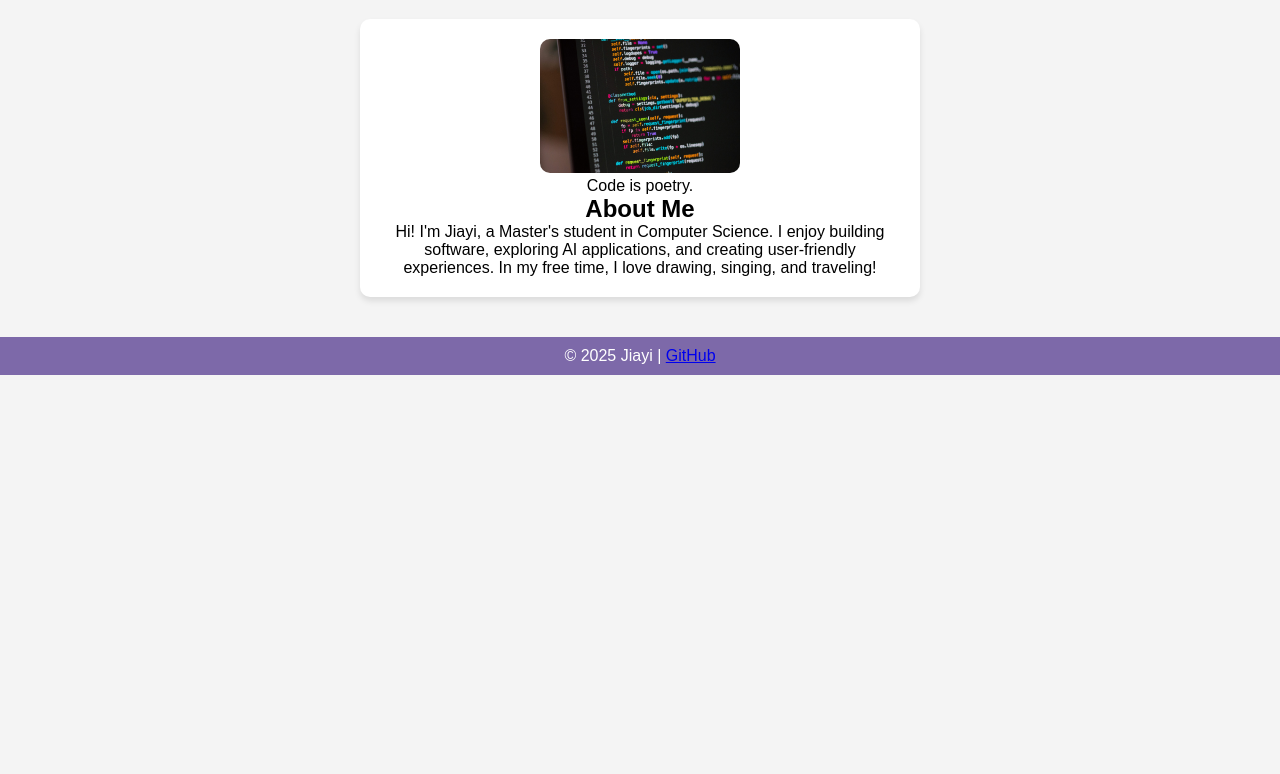
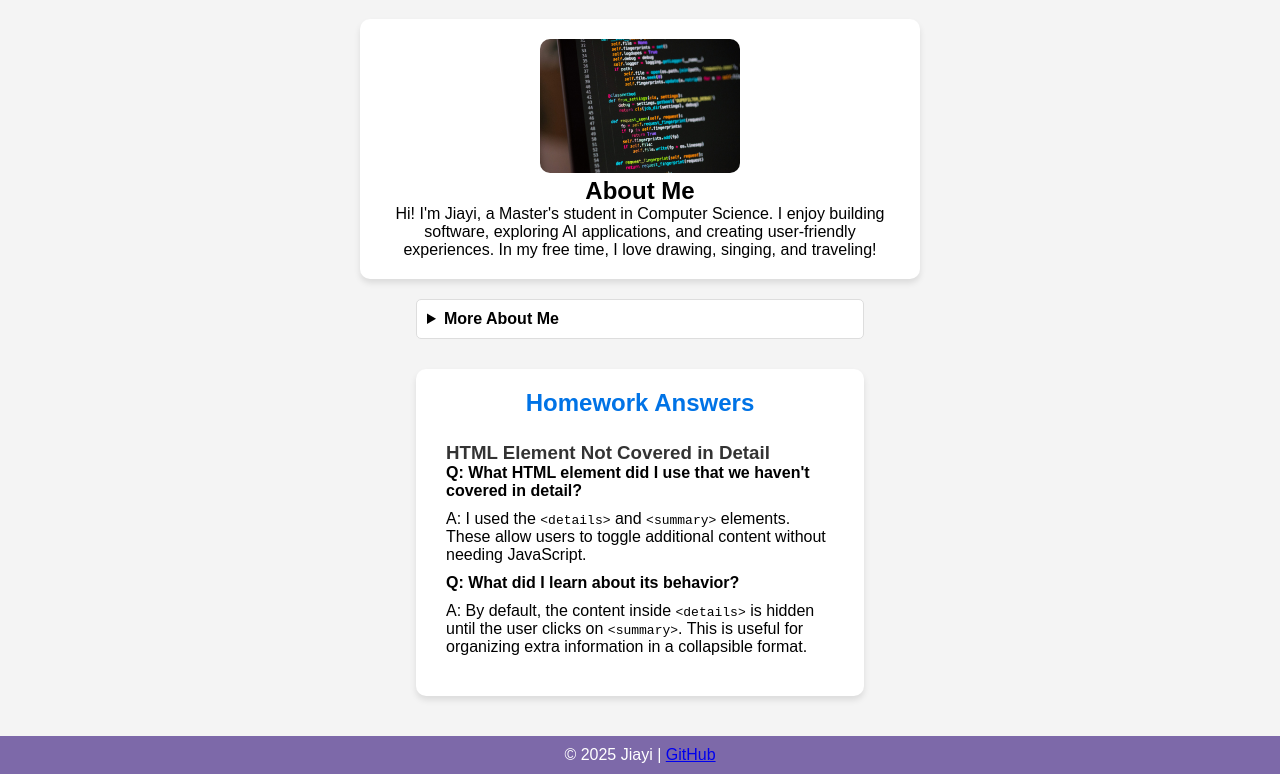
Before and after one commit to JiayiCai152k/cs5356-hw3, a plain HTML site: page index.html in a window 1280 px wide. Shown: the part 78-852 px from the top of the page. Before the commit the page ends 800 px from the top, so only its background shows below. Drawn offline with Linux system fonts and the light colour scheme.

Commit message:
add details

```diff
--- a/index.html
+++ b/index.html
@@ -15,7 +15,6 @@
         <section>
             <figure>
                 <img src="images/code.jpeg" alt="Picture of Code" width="200">
-                <figcaption>Code is poetry.</figcaption>
             </figure>
             <article>
                 <h2>About Me</h2>
@@ -24,6 +23,26 @@
                    In my free time, I love drawing, singing, and traveling!</p>
             </article>
         </section>
+        <details>
+            <summary>More About Me</summary>
+            <p>I'm passionate about distributed systems and mobile development.</p>
+            <p>I also play video games!</p>
+        </details>
+
+        <!-- Homework Section Starts Here -->
+        <section id="homework">
+            <h2>Homework Answers</h2>
+
+            <article>
+                <h3>HTML Element Not Covered in Detail</h3>
+                <p><strong>Q: What HTML element did I use that we haven't covered in detail?</strong></p>
+                <p>A: I used the <code>&lt;details&gt;</code> and <code>&lt;summary&gt;</code> elements. These allow users to toggle additional content without needing JavaScript.</p>
+
+                <p><strong>Q: What did I learn about its behavior?</strong></p>
+                <p>A: By default, the content inside <code>&lt;details&gt;</code> is hidden until the user clicks on <code>&lt;summary&gt;</code>. This is useful for organizing extra information in a collapsible format.</p>
+            </article>
+        </section>
+        <!-- Homework Section Ends Here -->
     </main>
 
     <footer>
--- a/styles.css
+++ b/styles.css
@@ -60,3 +60,55 @@ footer {
     background-color: #7d69a9;
     color: white;
 }
+
+
+details {
+    margin-top: 20px;
+    padding: 10px;
+    background: #ffffff;
+    border: 1px solid #ddd;
+    border-radius: 5px;
+    width: 80%;
+    max-width: 500px;
+    text-align: left;
+    cursor: pointer;
+}
+
+summary {
+    font-weight: bold;
+    cursor: pointer;
+}
+
+details p {
+    margin-top: 10px;
+    padding-left: 10px;
+}
+
+#homework {
+    width: 80%;
+    max-width: 600px;
+    margin-top: 30px;
+    padding: 20px;
+    background: white;
+    border-radius: 10px;
+    box-shadow: 0px 4px 6px rgba(0, 0, 0, 0.1);
+    text-align: left;
+}
+
+#homework h2 {
+    color: #0073e6;
+    text-align: center;
+    margin-bottom: 15px;
+}
+
+#homework article {
+    padding: 10px;
+}
+
+#homework h3 {
+    color: #333;
+}
+
+#homework p {
+    margin-bottom: 10px;
+}
```
